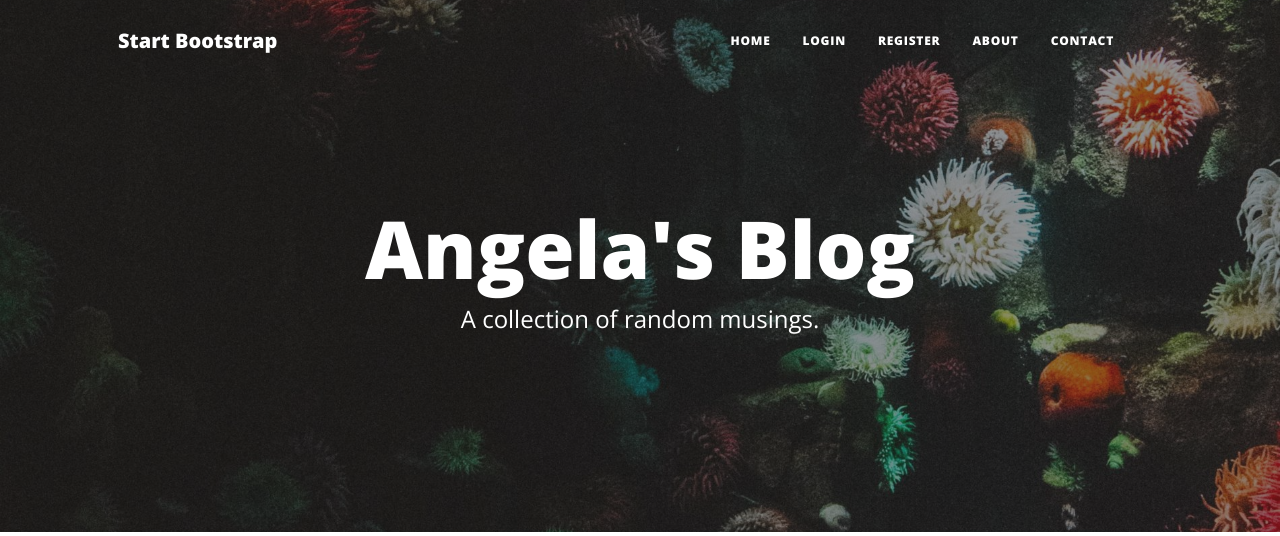
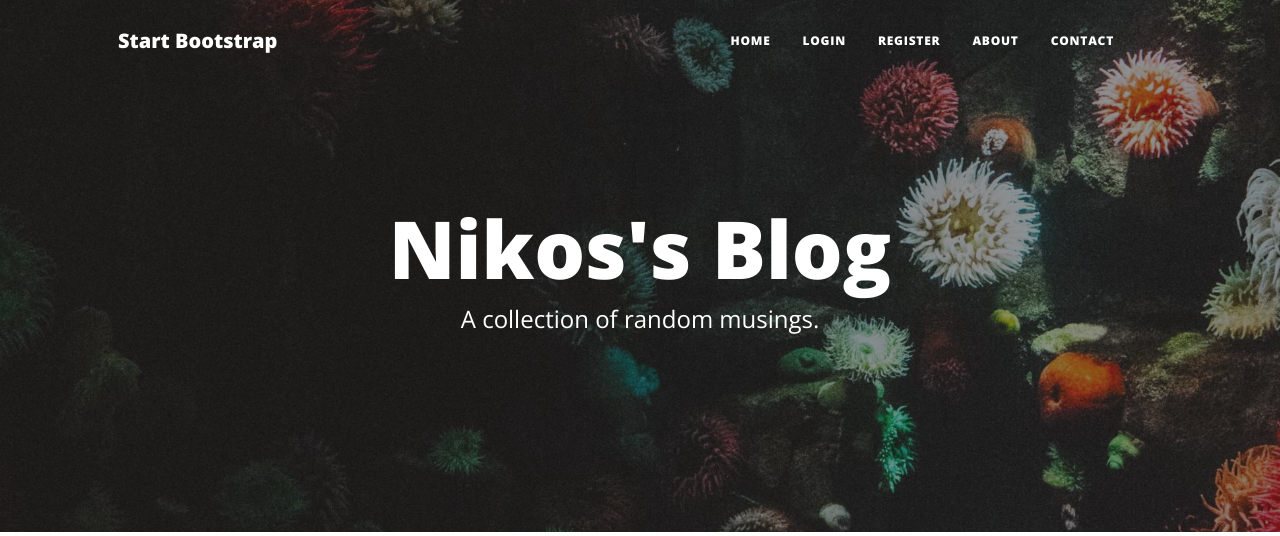
Before and after one commit to nlymperidis/Blog-for-deployment, a Flask app: page / in a window 1280 px wide. Shown: the top 536 px of the page. Run offline with Flask 3, Linux system fonts and the light colour scheme; data that the repository does not hold is empty; some libraries are stand-ins or nearby versions.

Commit message:
Small changes

```diff
--- a/main.py
+++ b/main.py
@@ -42,7 +42,6 @@ gravatar = Gravatar(app,
 
 # CONNECT TO DB
 app.config['SQLALCHEMY_DATABASE_URI'] = os.environ.get("DB_URI", "sqlite:///blog.db")
-# app.config['SQLALCHEMY_BINDS'] = {'users': 'sqlite:///blog.db'}
 db = SQLAlchemy()
 db.init_app(app)
 
@@ -51,7 +50,6 @@ db.init_app(app)
 # Create a User table for all registered users.
 class User(UserMixin, db.Model):  # Parent
     __tablename__ = "users"
-    # __bind_key__ = "users"
     id = db.Column(db.Integer, primary_key=True)
     email = db.Column(db.String(100), unique=True)
     password = db.Column(db.String(100))
@@ -101,8 +99,8 @@ class Comment(db.Model):
     text = db.Column(db.Text, nullable=False)
 
 
-# with app.app_context():
-#     db.create_all()
+with app.app_context():
+    db.create_all()
 
 
 # Create admin-only decorator
--- a/templates/header.html
+++ b/templates/header.html
@@ -8,7 +8,7 @@
     />
     <meta name="description" content="" />
     <meta name="author" content="" />
-    <title>Angela's Blog</title>
+    <title>Nikos's Blog</title>
     {% block styles %}
     <!-- Load Bootstrap-Flask CSS here -->
     {{ bootstrap.load_css() }}
--- a/templates/index.html
+++ b/templates/index.html
@@ -9,7 +9,7 @@
     <div class="row gx-4 gx-lg-5 justify-content-center">
       <div class="col-md-10 col-lg-8 col-xl-7">
         <div class="site-heading">
-          <h1>Angela's Blog</h1>
+          <h1>Nikos's Blog</h1>
           <span class="subheading">A collection of random musings.</span>
         </div>
       </div>
```
